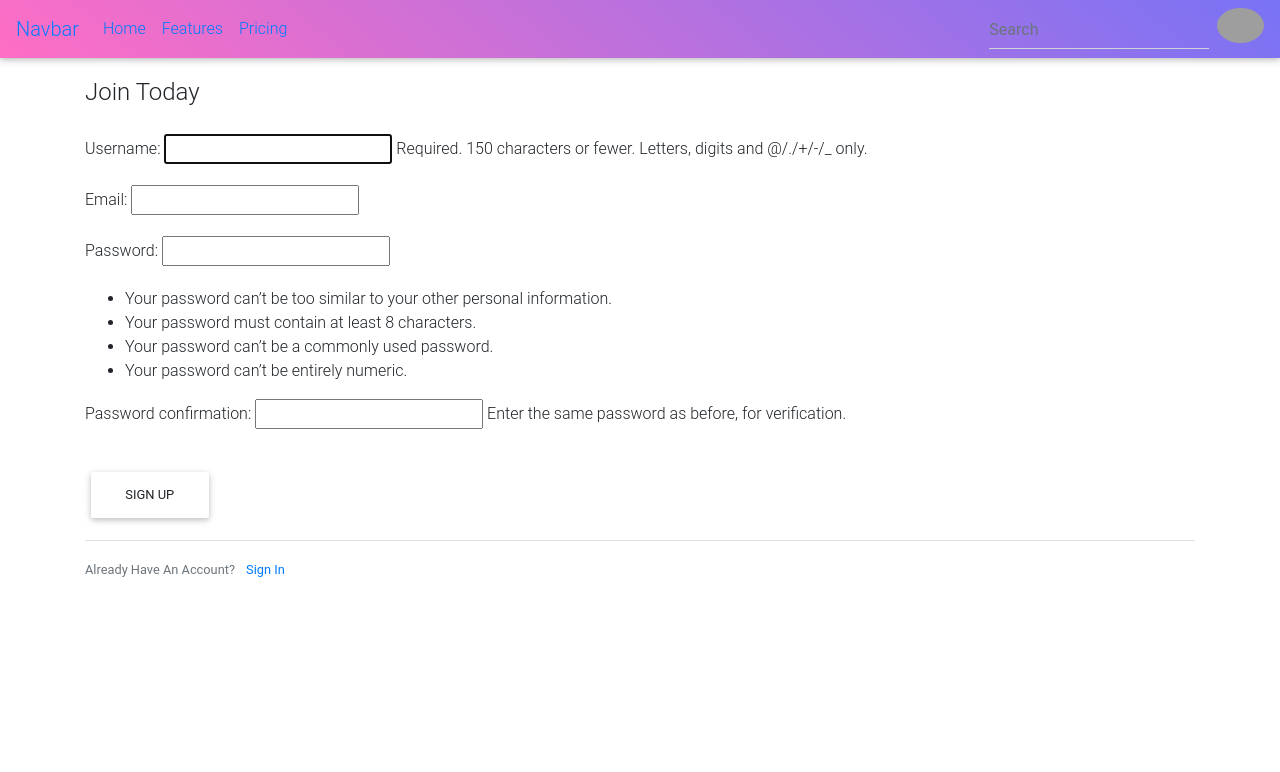
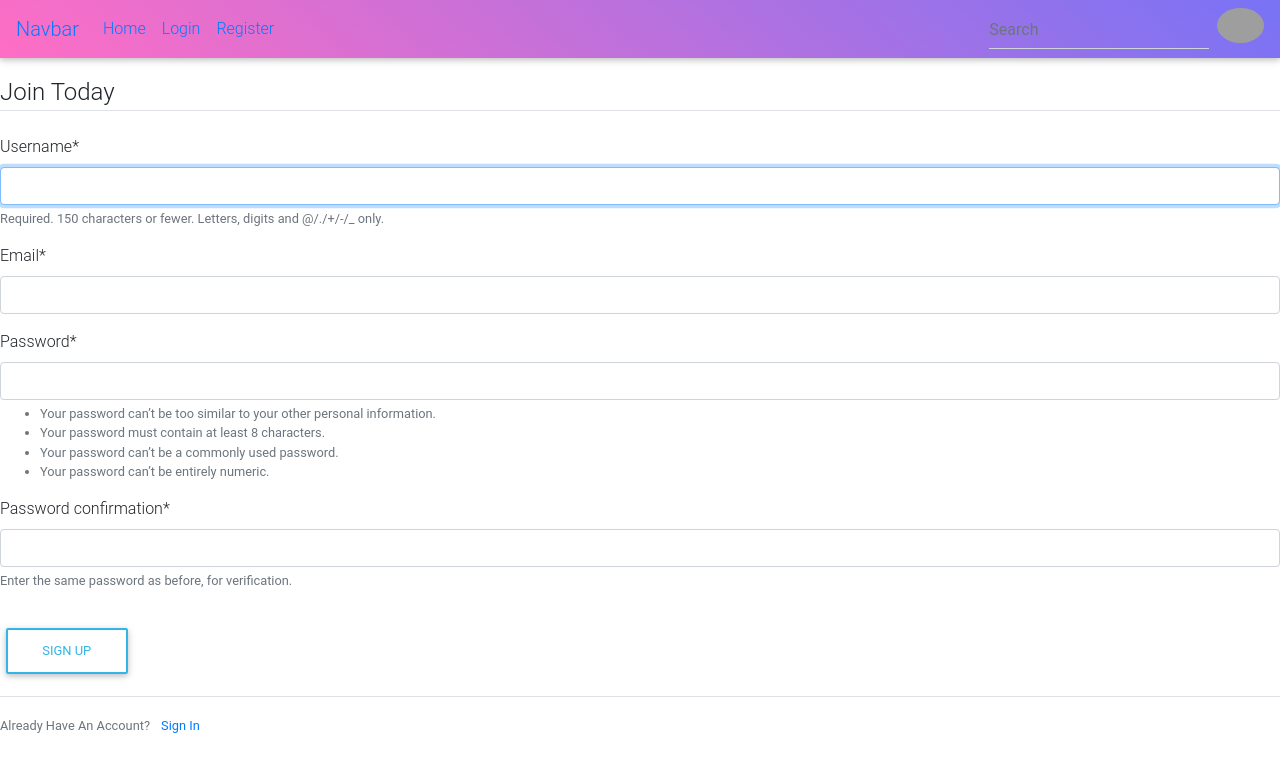
Before and after one commit to wilsenock220/Instagram, a Django app: page /register/ in a window 1280 px wide. Shown: the top 772 px of the page. Run offline with Django 3.2, Linux system fonts and the light colour scheme; some libraries are stand-ins or nearby versions; grey boxes are pictures that could not be loaded.

Commit message:
add new users

```diff
--- a/clone/settings.py
+++ b/clone/settings.py
@@ -29,7 +29,8 @@ INSTALLED_APPS = [
     'django.contrib.contenttypes',
     'django.contrib.sessions',
     'django.contrib.messages',
-    'django.contrib.staticfiles',
+    'django.contrib.staticfiles','crispy_forms',
+    'bootstrap4',
     'instagram',
 ]
 
@@ -151,3 +152,5 @@ MEDIA_ROOT = os.path.join(BASE_DIR, 'media')
 
 # Configure Django App for Heroku.
 django_heroku.settings(locals())
+
+CRISPY_TEMPLATE_PACK = 'bootstrap4'
--- a/instagram/templates/layout.html
+++ b/instagram/templates/layout.html
@@ -1,3 +1,4 @@
+{% load static %}
 <!DOCTYPE html>
 <html lang="en">
 
@@ -33,10 +34,10 @@
                     </a>
                 </li>
                 <li class="nav-item">
-                    <a class="nav-link" href="#">Features</a>
+                    <a class="nav-link" href="#">Login</a>
                 </li>
                 <li class="nav-item">
-                    <a class="nav-link" href="#">Pricing</a>
+                    <a class="nav-link" href="#">Register</a>
                 </li>
             </ul>
 
@@ -57,6 +58,13 @@
         </div>
     </nav>
     <!--/.Navbar -->
+    {% if messages %}
+    {% for message in messages %}
+    <div class="alert alert-{{ message.tags }}">
+        {{ message }}
+    </div>
+    {% endfor %}
+    {% endif %}
     {% block content %}
     {% endblock %}
     <script type="text/javascript" src="https://cdnjs.cloudflare.com/ajax/libs/jquery/3.4.1/jquery.min.js"></script>
--- a/instagram/templates/register.html
+++ b/instagram/templates/register.html
@@ -1,15 +1,15 @@
 {% extends "layout.html" %}
 {% load crispy_forms_tags %}
 {% block content %}
-    <div class="container">
+    <div class="content-section">
         <form method="POST">
             {% csrf_token %}
             <fieldset class="form-group">
-                <legend class="mb-4">Join Today</legend>
+                <legend class="border-bottom mb-4">Join Today</legend>
                 {{ form|crispy }}
             </fieldset>
             <div class="form-group">
-                <button class="btn btn-purple-gradient" type="submit">Sign Up</button>
+                <button class="btn btn-outline-info" type="submit">Sign Up</button>
             </div>
         </form>
         <div class="border-top pt-3">
--- a/instagram/urls.py
+++ b/instagram/urls.py
@@ -5,6 +5,8 @@ from django.conf.urls.static import static
 
 urlpatterns = [
     url(r'^$', views.index, name='index'),
+
+    url('index/', views.index, name='index'),
     url('register/', views.register, name='register'),
 ]
 
--- a/instagram/views.py
+++ b/instagram/views.py
@@ -1,7 +1,6 @@
 from django.shortcuts import render, redirect, get_object_or_404
 from .models import Post
 from django.contrib import messages
-# from django.contrib.auth.forms import UserCreationForm
 from .forms import UserRegisterForm
 
 
@@ -17,7 +16,7 @@ def register(request):
             form.save()
             username = form.cleaned_data.get('username')
             messages.success(request, f'Account created for {username}!')
-            return redirect('blog-home')
+            return redirect('index')
     else:
         form = UserRegisterForm()
     return render(request, 'register.html', {'form': form})
```
